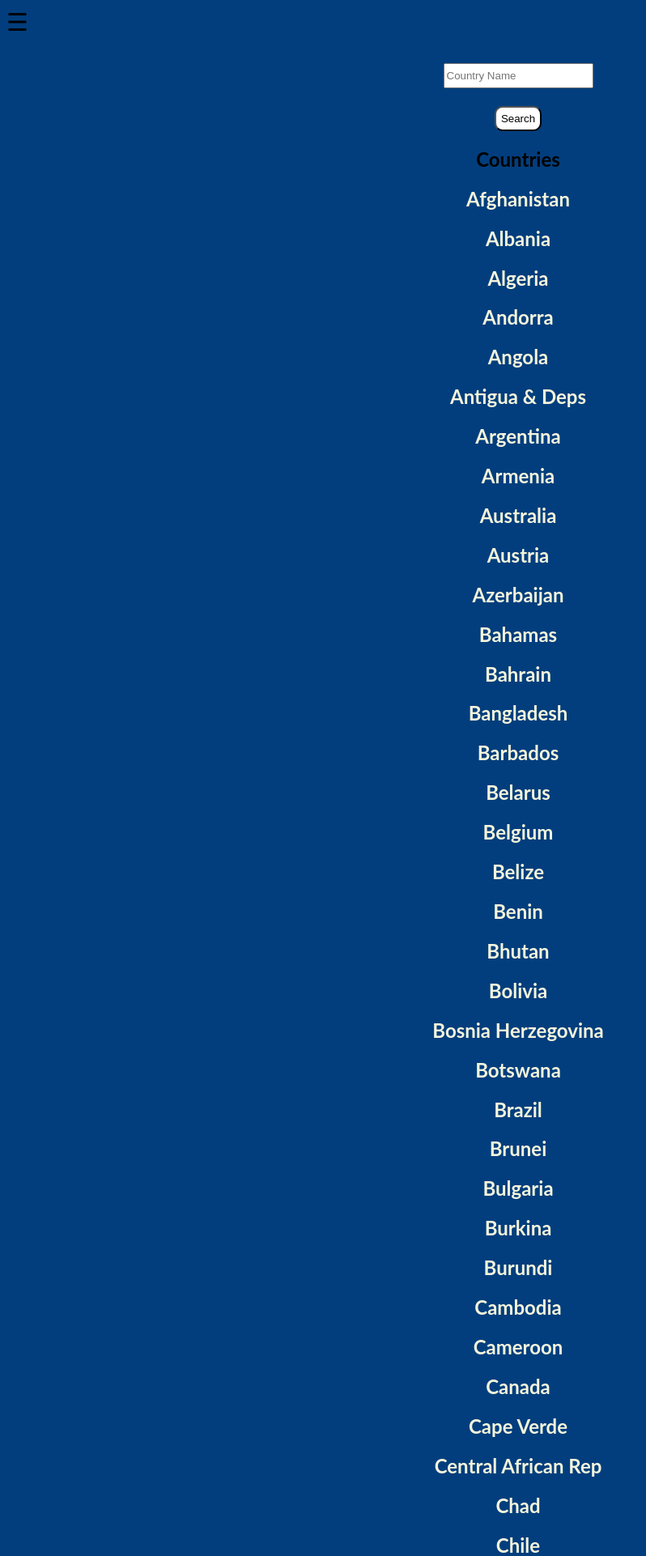
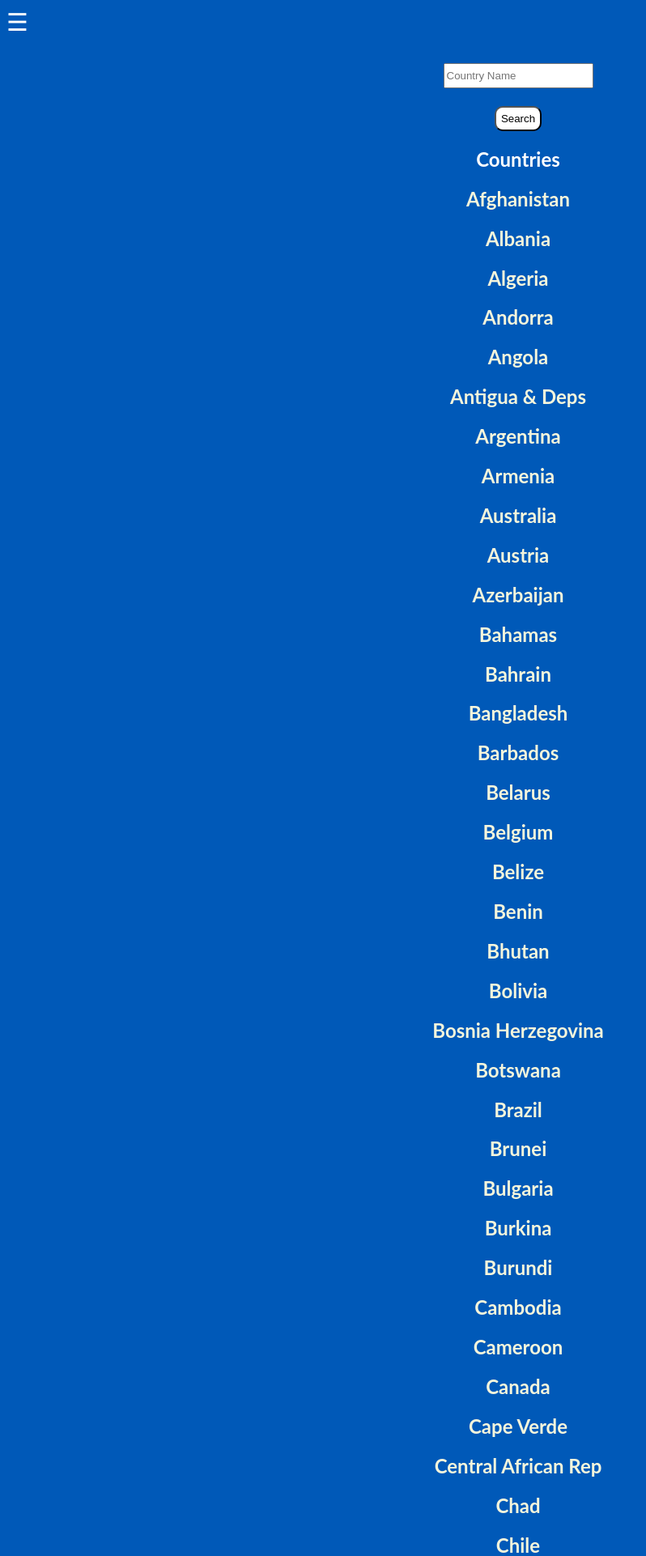
Before and after one commit to delivey/schoolvid19, a Flask app: page /countries in a window 1280 px wide. Shown: the top 1922 px of the page at 81% size, without its empty margins (0-798 px from the left). Run offline with Flask 2, Linux system fonts and the light colour scheme; data comes from the database, SQL or seed files in the repository.

Commit message:
minor styling changes

```diff
--- a/static/style.css
+++ b/static/style.css
@@ -1,6 +1,7 @@
 body {
   font-family: "Lato", sans-serif;
-  background-color: #023e7d;
+  background-color: #0059b8;
+  color: white
 }
 
 .sidenav {
@@ -20,13 +21,13 @@ body {
   padding: 8px 8px 8px 32px;
   text-decoration: none;
   font-size: 25px;
-  color: #818181;
+  color: white;
   display: block;
   transition: 0.3s;
 }
 
 .sidenav a:hover {
-  color: tomato;
+  color: rgb(87, 87, 87);
 }
 
 .sidenav .closebtn {
@@ -59,12 +60,12 @@ a.nav-link:link
 }
 a.nav-link:visited
 {
-  color: green;
+  color: rgb(173, 173, 173);
   text-decoration: none;
 }
 a.nav-link:hover
 {
-  color: white;
+  color: rgb(173, 173, 173);
   text-decoration: none;
 }
 a.nav-link:active
```
Also changed, not shown: app.py (renamed from application.py).
